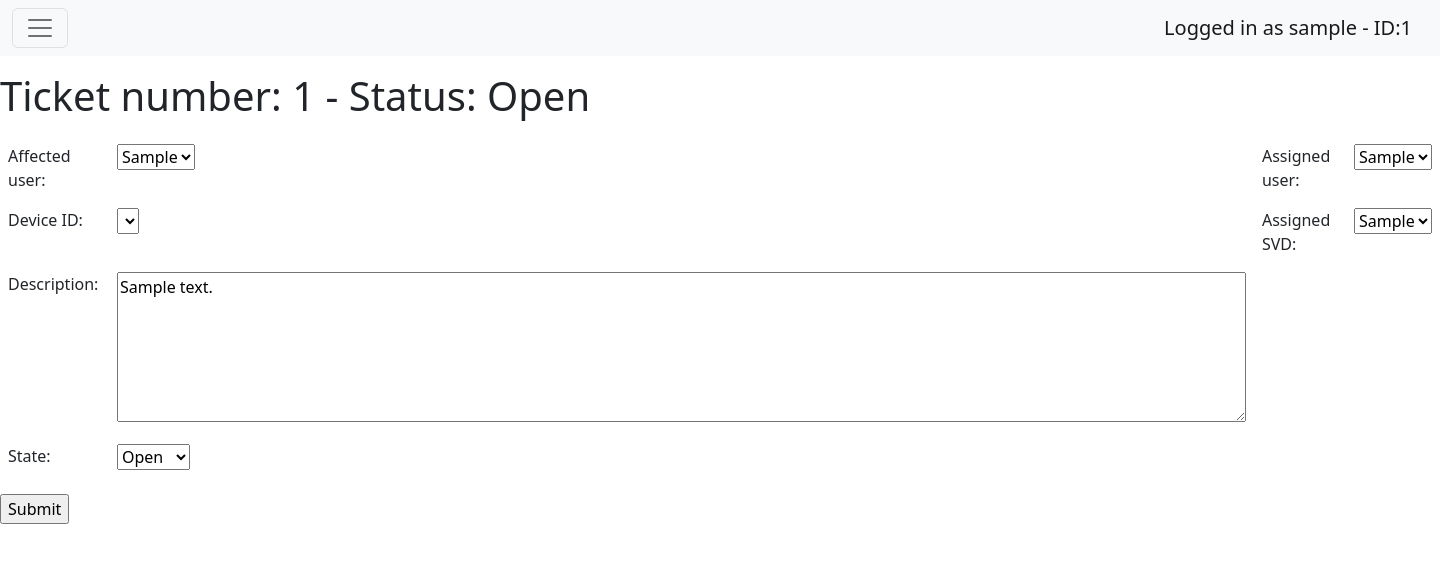
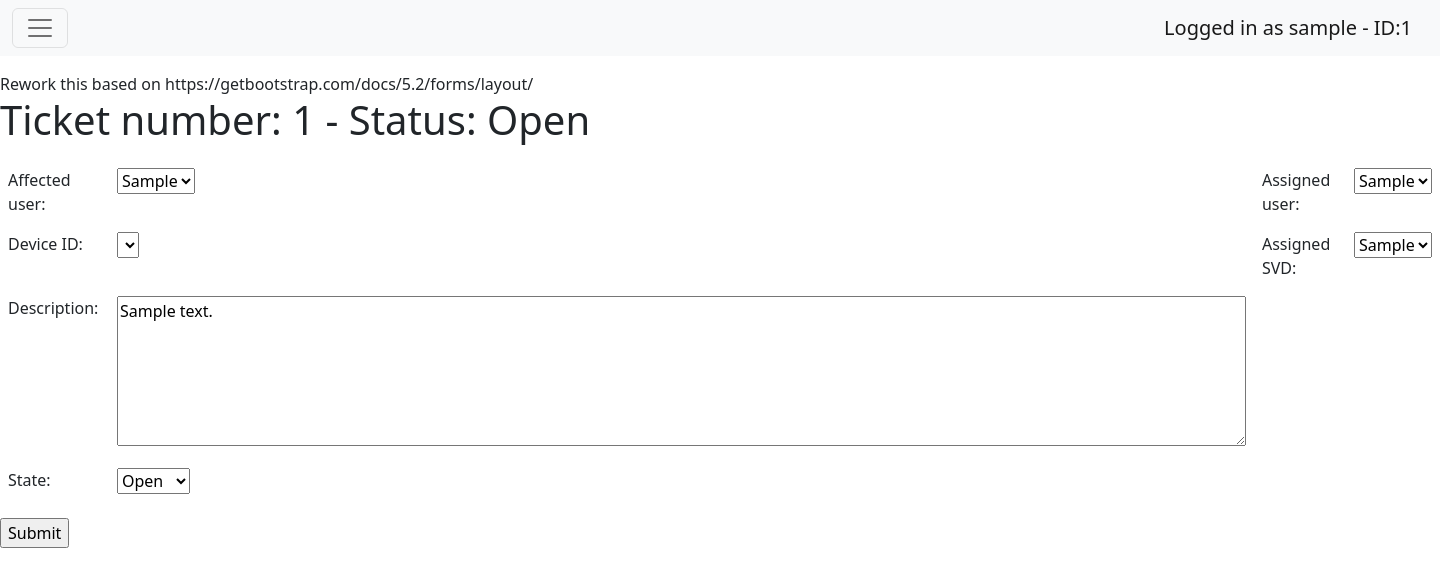
Before and after one commit to huLasPet/issue_tracking_project, a Django app: page /ticket/1 in a window 1440 px wide. Shown: the top 587 px of the page. Run offline with Django 4.2, Linux system fonts and the light colour scheme; a user stored in the database is signed in; tables that the repository leaves empty hold one stand-in row (values such as "Sample post"); lists and menus that the app fills with data are empty.

Commit message:
Update ticket.html
Note to future self

```diff
--- a/ticket_project/ticket_app/templates/ticket_app/ticket.html
+++ b/ticket_project/ticket_app/templates/ticket_app/ticket.html
@@ -3,6 +3,8 @@
 {% block title %}Index{% endblock title %}
 
 {% block content %}
+
+Rework this based on https://getbootstrap.com/docs/5.2/forms/layout/
 <form action="{% url 'ticket_app:ticket' tickets.id %}" method="post">
     {% csrf_token %}
     <fieldset>
```
